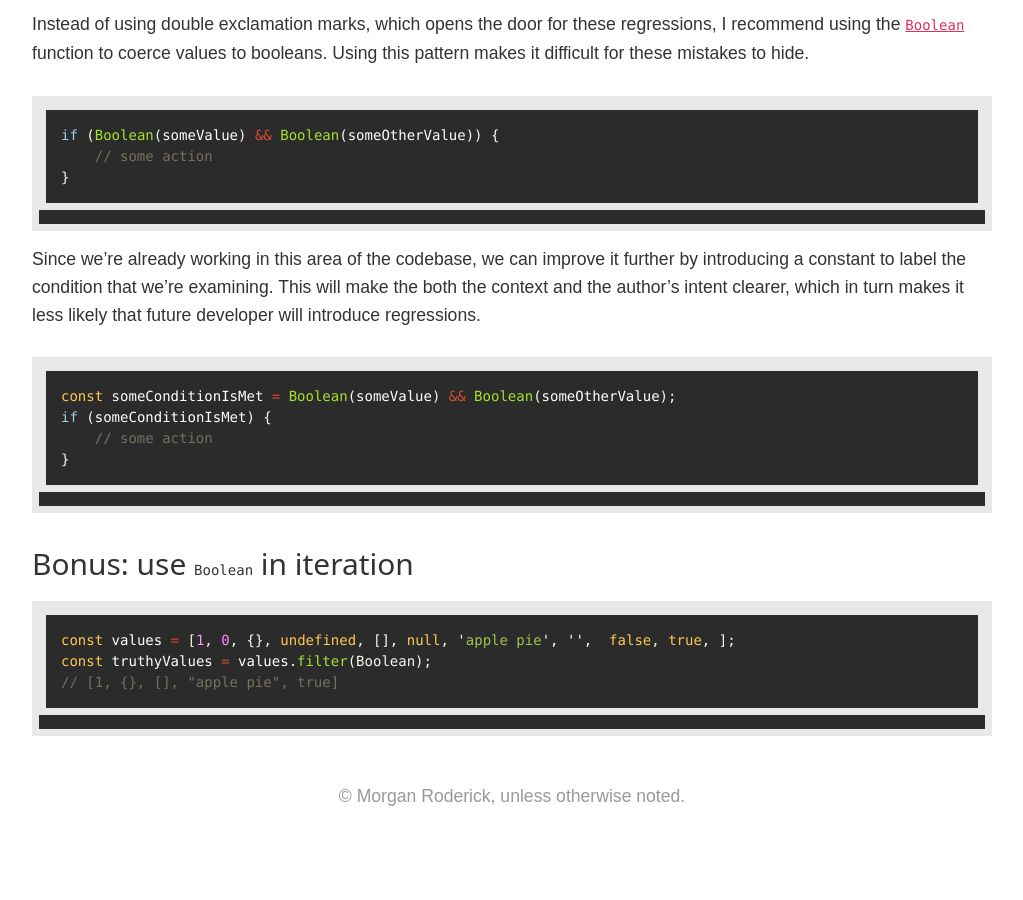
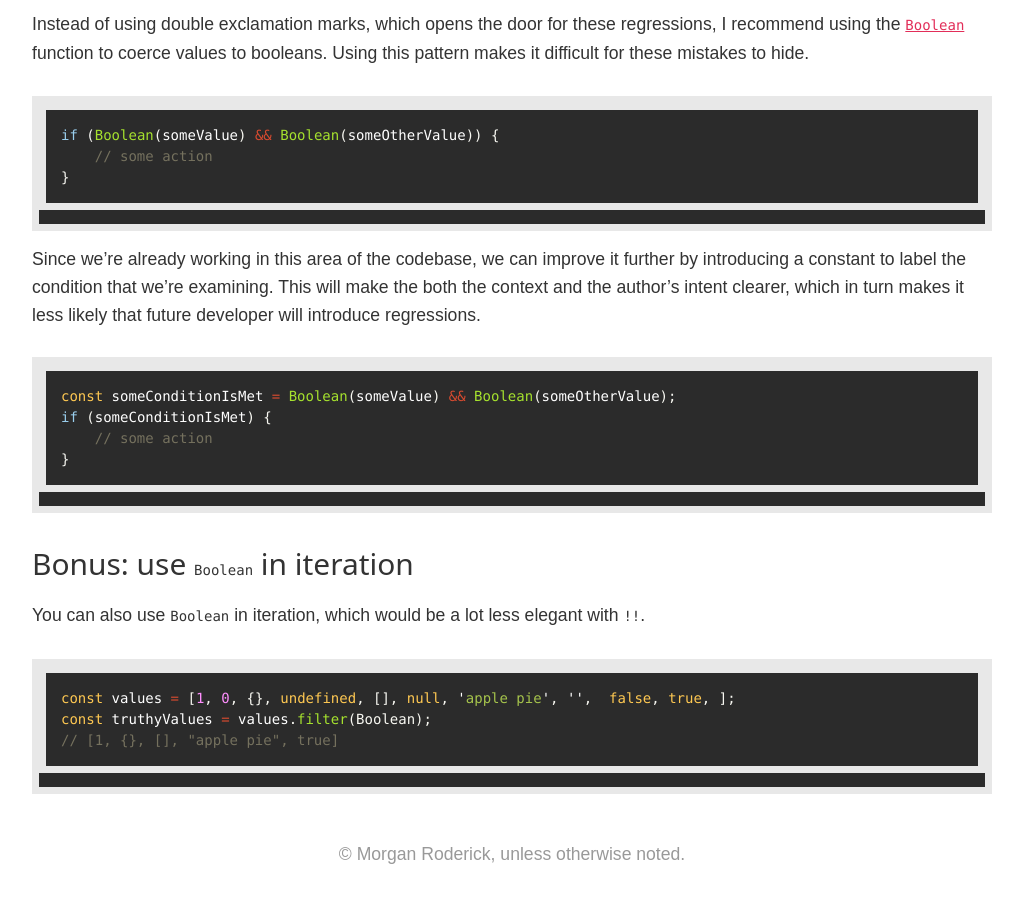
Before and after one commit to mroderick/blog.jekyll, a Jekyll site: the page built from _posts/2018-09-10-avoid-double-exlamations.md, in a window 1280 px wide and 900 px high, scrolled down 1419 px. Shown: the whole window, without its empty margins (128-1151 px from the left). Built offline with Jekyll 4.4.1, drawn with Linux system fonts in a browser that asks for light colours; before the commit the page ends 2261 px from its top, so only the background shows below that.

Commit message:
Amend double exclamation

````diff
--- a/_posts/2018-09-10-avoid-double-exlamations.md
+++ b/_posts/2018-09-10-avoid-double-exlamations.md
@@ -66,6 +66,7 @@ if (someConditionIsMet) {
 
 ### Bonus: use `Boolean` in iteration
 
+You can also use `Boolean` in iteration, which would be a lot less elegant with `!!`.
 
 ```js
 const values = [1, 0, {}, undefined, [], null, 'apple pie', '',  false, true, ];
````
